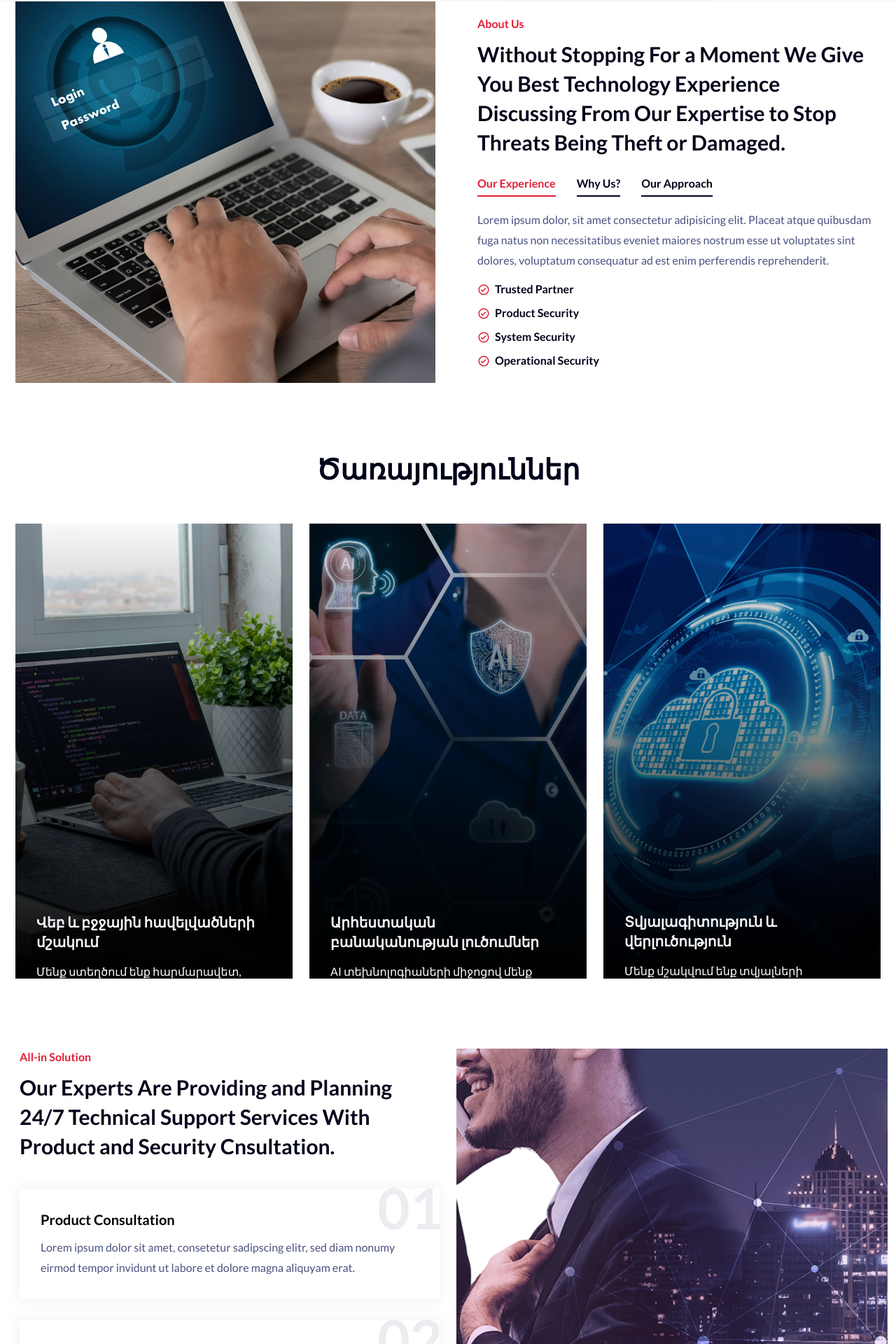
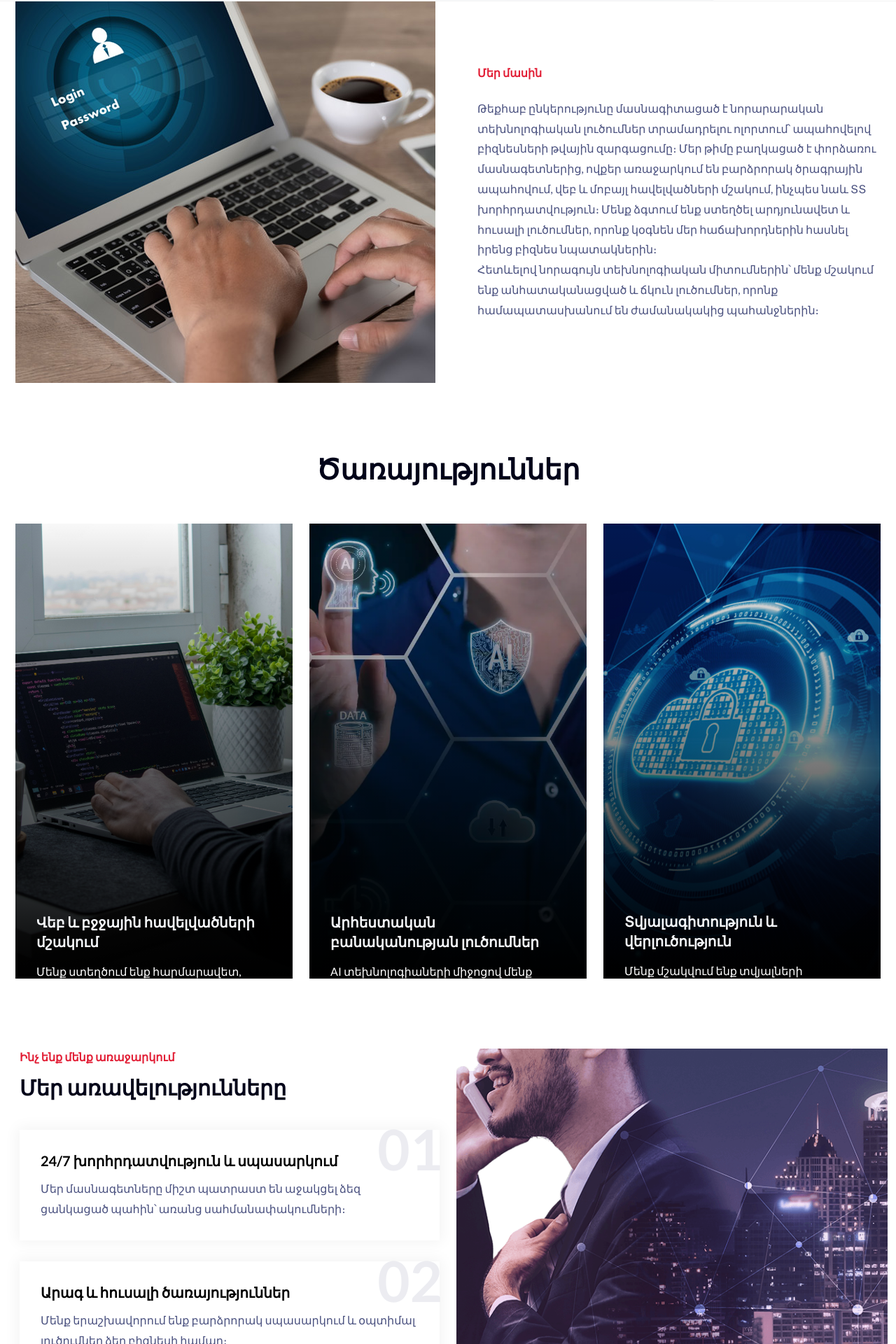
Before and after one commit to vahanmkrtumyan/techhub, a Next.js app: page / in a window 1280 px wide. Shown: the part 836-2756 px from the top of the page at 70% size. Built offline with nearby package versions, Linux system fonts and the light colour scheme.

Commit message:
Added what we offer and about us sections

```diff
--- a/components/AboutUs/AboutUsContent.js
+++ b/components/AboutUs/AboutUsContent.js
@@ -1,6 +1,6 @@
-import React from "react";
-import { Tab, Tabs, TabList, TabPanel } from "react-tabs";
-import Image from "next/image";
+import React from 'react';
+import { Tab, Tabs, TabList, TabPanel } from 'react-tabs';
+import Image from 'next/image';
 
 const AboutUsContent = () => {
   return (
@@ -22,107 +22,22 @@ const AboutUsContent = () => {
             <div className="col-lg-6">
               <div className="about-content">
                 <div className="about-title">
-                  <span>About Us</span>
-                  <h2>
-                    Without Stopping For a Moment We Give You Best Technology
-                    Experience Discussing From Our Expertise to Stop Threats
-                    Being Theft or Damaged.
-                  </h2>
+                  <span>Մեր մասին</span>
                 </div>
 
-                <Tabs>
-                  <TabList>
-                    <Tab>Our Experience</Tab>
-                    <Tab>Why Us?</Tab>
-                    <Tab>Our Approach</Tab>
-                  </TabList>
-
-                  <TabPanel>
-                    <p>
-                      Lorem ipsum dolor, sit amet consectetur adipisicing elit.
-                      Placeat atque quibusdam fuga natus non necessitatibus
-                      eveniet maiores nostrum esse ut voluptates sint dolores,
-                      voluptatum consequatur ad est enim perferendis
-                      reprehenderit.
-                    </p>
-
-                    <ul>
-                      <li>
-                        <i className="bx bx-check-circle"></i>
-                        Trusted Partner
-                      </li>
-                      <li>
-                        <i className="bx bx-check-circle"></i>
-                        Product Security
-                      </li>
-                      <li>
-                        <i className="bx bx-check-circle"></i>
-                        System Security
-                      </li>
-                      <li>
-                        <i className="bx bx-check-circle"></i>
-                        Operational Security
-                      </li>
-                    </ul>
-                  </TabPanel>
-
-                  <TabPanel>
-                    <p>
-                      There are many variations of passages of Lorem Ipsum
-                      available, but the majority have suffered alteration in
-                      some form, by injected humour, or randomised words which
-                      don't look even slightly believable. If you are going to
-                      use a passage
-                    </p>
-
-                    <ul>
-                      <li>
-                        <i className="bx bx-check-circle"></i>
-                        Product Security
-                      </li>
-                      <li>
-                        <i className="bx bx-check-circle"></i>
-                        Operational Security
-                      </li>
-                      <li>
-                        <i className="bx bx-check-circle"></i>
-                        Trusted Partner
-                      </li>
-                      <li>
-                        <i className="bx bx-check-circle"></i>
-                        System Security
-                      </li>
-                    </ul>
-                  </TabPanel>
-
-                  <TabPanel>
-                    <p>
-                      At vero eos et accusamus et iusto odio dignissimos ducimus
-                      qui blanditiis praesentium voluptatum deleniti atque
-                      corrupti quos dolores et quas molestias excepturi sint
-                      occaecati cupiditate non provident.
-                    </p>
-
-                    <ul>
-                      <li>
-                        <i className="bx bx-check-circle"></i>
-                        Trusted Partner
-                      </li>
-                      <li>
-                        <i className="bx bx-check-circle"></i>
-                        Product Security
-                      </li>
-                      <li>
-                        <i className="bx bx-check-circle"></i>
-                        System Security
-                      </li>
-                      <li>
-                        <i className="bx bx-check-circle"></i>
-                        Operational Security
-                      </li>
-                    </ul>
-                  </TabPanel>
-                </Tabs>
+                <p>
+                  Թեքհաբ ընկերությունը մասնագիտացած է նորարարական տեխնոլոգիական
+                  լուծումներ տրամադրելու ոլորտում՝ ապահովելով բիզնեսների թվային
+                  զարգացումը։ Մեր թիմը բաղկացած է փորձառու մասնագետներից, ովքեր
+                  առաջարկում են բարձրորակ ծրագրային ապահովում, վեբ և մոբայլ
+                  հավելվածների մշակում, ինչպես նաև ՏՏ խորհրդատվություն։ Մենք
+                  ձգտում ենք ստեղծել արդյունավետ և հուսալի լուծումներ, որոնք
+                  կօգնեն մեր հաճախորդներին հասնել իրենց բիզնես նպատակներին։
+                  <br />
+                  Հետևելով նորագույն տեխնոլոգիական միտումներին՝ մենք մշակում ենք
+                  անհատականացված և ճկուն լուծումներ, որոնք համապատասխանում են
+                  ժամանակակից պահանջներին։
+                </p>
               </div>
             </div>
           </div>
--- a/components/HomeDemoOne/SolutionArea.js
+++ b/components/HomeDemoOne/SolutionArea.js
@@ -1,6 +1,6 @@
-import React from "react";
-import Link from "next/link";
-import Image from "next/image";
+import React from 'react';
+import Link from 'next/link';
+import Image from 'next/image';
 
 const SolutionArea = () => {
   return (
@@ -11,11 +11,8 @@ const SolutionArea = () => {
             <div className="col-lg-6">
               <div className="solution-content">
                 <div className="solution-title">
-                  <span>All-in Solution</span>
-                  <h2>
-                    Our Experts Are Providing and Planning 24/7 Technical
-                    Support Services With Product and Security Cnsultation.
-                  </h2>
+                  <span>Ինչ ենք մենք առաջարկում</span>
+                  <h2>Մեր առավելությունները</h2>
                 </div>
 
                 <div className="row justify-content-center">
@@ -24,13 +21,12 @@ const SolutionArea = () => {
                       <div className="overly-two">
                         <h3>
                           <Link href="/solutions/details">
-                            Product Consultation
+                            24/7 խորհրդատվություն և սպասարկում
                           </Link>
                         </h3>
                         <p>
-                          Lorem ipsum dolor sit amet, consetetur sadipscing
-                          elitr, sed diam nonumy eirmod tempor invidunt ut
-                          labore et dolore magna aliquyam erat.
+                          Մեր մասնագետները միշտ պատրաստ են աջակցել ձեզ ցանկացած
+                          պահին՝ առանց սահմանափակումների։
                         </p>
                         <span>01</span>
                       </div>
@@ -42,13 +38,12 @@ const SolutionArea = () => {
                       <div className="overly-two">
                         <h3>
                           <Link href="/solutions/details">
-                            Security Consultation
+                            Արագ և հուսալի ծառայություններ
                           </Link>
                         </h3>
                         <p>
-                          Lorem ipsum dolor sit amet, consetetur sadipscing
-                          elitr, sed diam nonumy eirmod tempor invidunt ut
-                          labore et dolore magna aliquyam erat.
+                          Մենք երաշխավորում ենք բարձրորակ սպասարկում և օպտիմալ
+                          լուծումներ ձեր բիզնեսի համար։
                         </p>
                         <span>02</span>
                       </div>
@@ -60,13 +55,12 @@ const SolutionArea = () => {
                       <div className="overly-two">
                         <h3>
                           <Link href="/solutions/details">
-                            24/7 Technical Support
+                            Մրցակցային գներ և ճկուն պայմաններ
                           </Link>
                         </h3>
                         <p>
-                          Lorem ipsum dolor sit amet, consetetur sadipscing
-                          elitr, sed diam nonumy eirmod tempor invidunt ut
-                          labore et dolore magna aliquyam erat.
+                          Մենք առաջարկում ենք մատչելի և հարմարեցված լուծումներ,
+                          որոնք համապատասխանում են ձեր պահանջներին։
                         </p>
                         <span>03</span>
                       </div>
--- a/components/Solutions/SolutionsCard.js
+++ b/components/Solutions/SolutionsCard.js
@@ -1,6 +1,6 @@
-import React from "react";
-import Link from "next/link";
-import Image from "next/image";
+import React from 'react';
+import Link from 'next/link';
+import Image from 'next/image';
 
 const SolutionsCard = () => {
   return (
```
